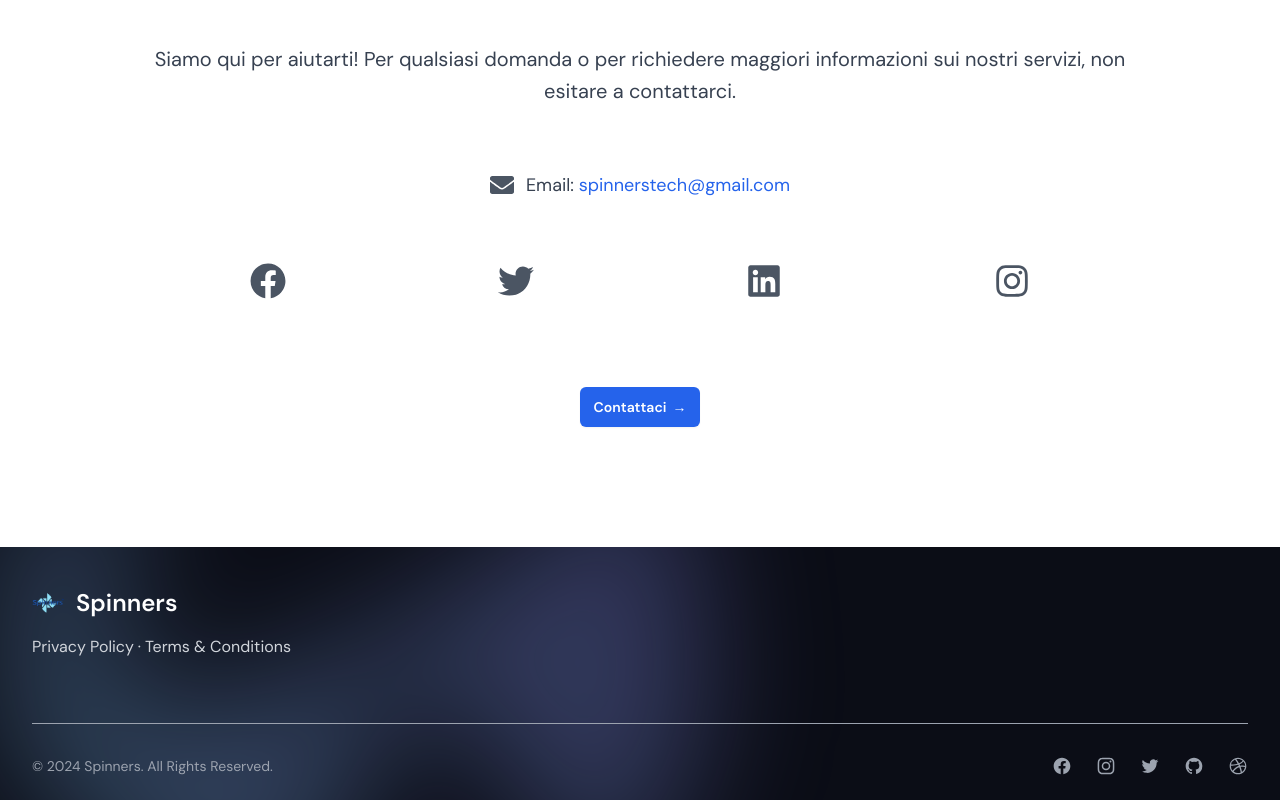
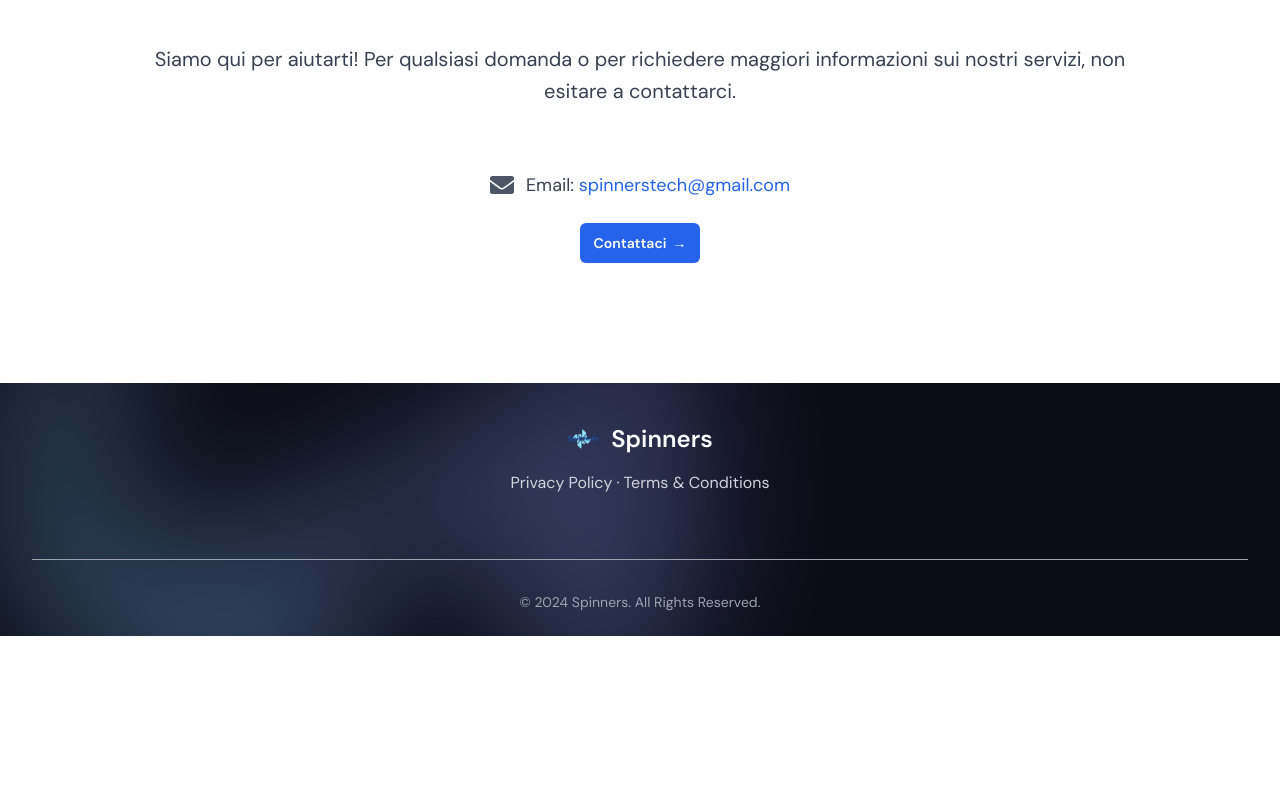
Before and after one commit to spinners-it/spinners-website, a React (Vite) app: page /#/ in a window 1280 px wide. Shown: the part 6058-6858 px from the top of the page. After the commit the page ends 6694 px from the top, so only its background shows below. Built offline with nearby package versions, Linux system fonts and the light colour scheme.

Commit message:
small changes in alignments

```diff
--- a/src/components/molecules/Footer.tsx
+++ b/src/components/molecules/Footer.tsx
@@ -15,9 +15,9 @@ function Footer() {
           />
         </div>
         <div className="mx-auto text-white">
-          <div className="md:flex md:justify-between py-4">
+          <div className="md:flex justify-center py-4">
             <div className="mb-6 md:mb-0">
-              <a href="#" className="flex items-center">
+              <a href="#" className="flex items-center justify-center">
                 <img
                   src="./assets/logo-spinners.png"
                   className="mr-3 h-8"
@@ -27,7 +27,7 @@ function Footer() {
                   Spinners
                 </span>
               </a>
-              <ul className="text-gray-300 flex gap-1 mt-4">
+              <ul className="text-gray-300 flex gap-1 mt-4 justify-center">
                 <li className="mb-4">
                   <a href="#" className="hover:underline">
                     Privacy Policy
@@ -44,7 +44,7 @@ function Footer() {
 
           </div>
           <hr className="my-6 border-gray-400 sm:mx-aut lg:my-8" />
-          <div className="sm:flex sm:items-center sm:justify-between">
+          <div className="sm:flex sm:items-center sm:justify-center">
             <span className="text-sm text-gray-400 sm:text-center">
               © 2024{" "}
               <a href="https://flowbite.com" className="hover:underline">
@@ -52,6 +52,7 @@ function Footer() {
               </a>
               . All Rights Reserved.
             </span>
+            {/*
             <div className="flex mt-4 space-x-6 sm:justify-center sm:mt-0">
               <a href="#" className="text-gray-400 hover:text-white">
                 <svg
@@ -119,7 +120,7 @@ function Footer() {
                   />
                 </svg>
               </a>
-            </div>
+            </div>*/}
           </div>
         </div>
       </footer>
--- a/src/components/organisms/Contacts.tsx
+++ b/src/components/organisms/Contacts.tsx
@@ -30,7 +30,7 @@ function Contacts() {
       {/* GRID */}
       <div className="w-full px-6 max-w-5xl">
         <section className="bg-white">
-          <div className="py-8 lg:py-16 mx-auto max-w-screen-xl px-4">
+          {/*<div className="py-8 lg:py-16 mx-auto max-w-screen-xl px-4">
             <div className="grid grid-cols-2 gap-8 text-gray-500 sm:gap-12 md:grid-cols-3 lg:grid-cols-4">
               <a href="https://facebook.com" target="_blank" rel="noopener noreferrer" className="flex justify-center items-center">
                 <FaFacebook className="h-9 w-9 text-gray-600 hover:text-gray-900" />
@@ -45,7 +45,7 @@ function Contacts() {
                 <FaInstagram className="h-9 w-9 text-gray-600 hover:text-gray-900" />
               </a>
             </div>
-          </div>
+          </div>*/}
 
 
           <div className="mt-6 flex items-center gap-x-6 justify-center">
```
Also changed, not shown: 1 other file (tests, documents, lock files or other folders).
